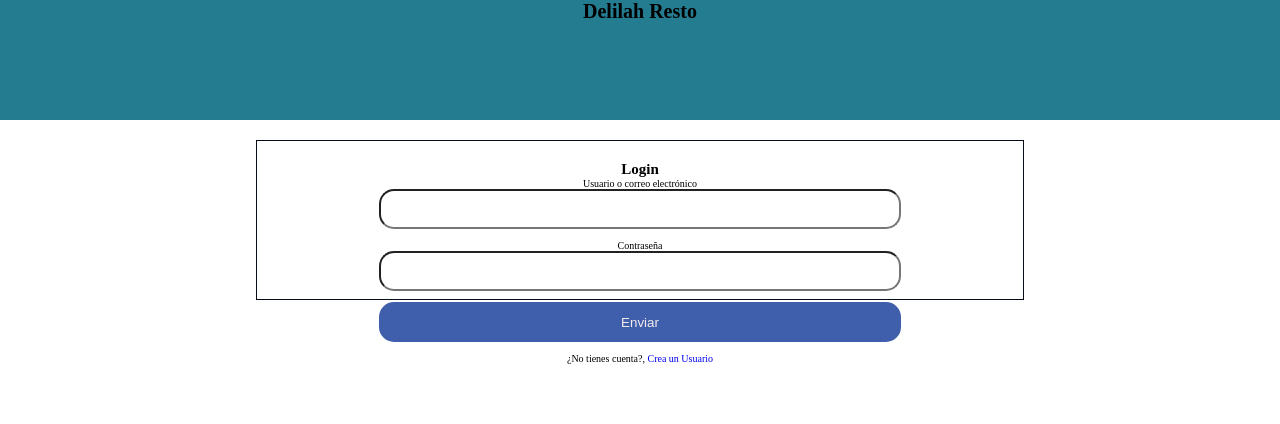
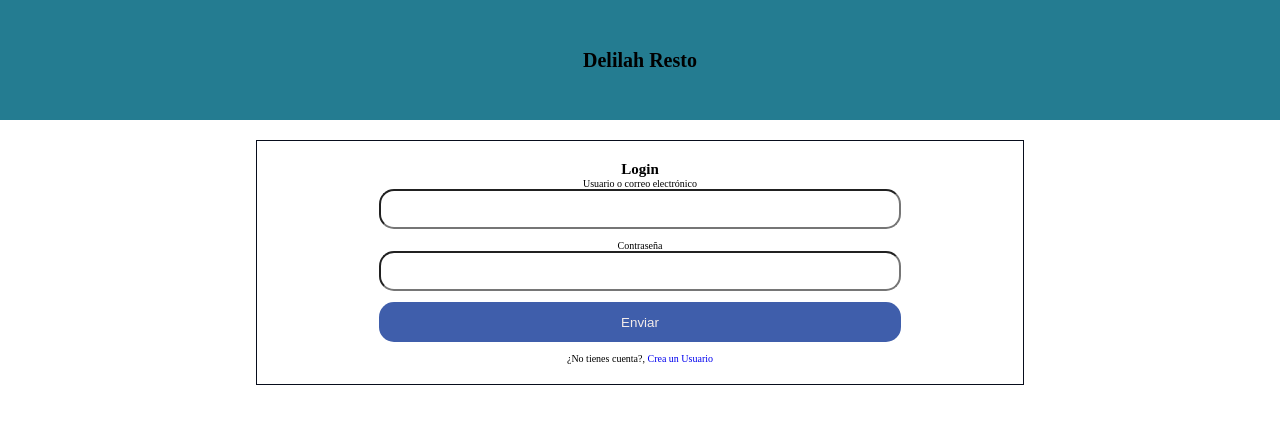
Before and after one commit to javiboin/MyApp-DelilahResto, a plain HTML site: page src/login.html in a window 1280 px wide. Drawn offline with Linux system fonts and the light colour scheme.

Commit message:
Modificaciones visuales en Login.html: Cambio de display Block por Display Flex

```diff
--- a/src/css/style.css
+++ b/src/css/style.css
@@ -42,19 +42,20 @@ header {
   height: 15vh;
   background-color: var(--main-green);
   text-align: center;
+  display: flex;
+  align-items: center;
+  justify-content: center;
 }
 
-section{
+#loginBox{
   width: 60vw;
-  height: 20vh;
+  height: auto;
   border: 1px solid var(--black);
   margin: 2rem auto;
   padding: 2rem;
   text-align: center;
-}
-
-section h2 {
-  margin: 0 auto;
+  display: flex;
+  flex-direction: column;                                                                                                                                                                                                                                                                                                                                                                                                                                                                                                                                                                                                                                                                 ;
 }
 
 form {
```
